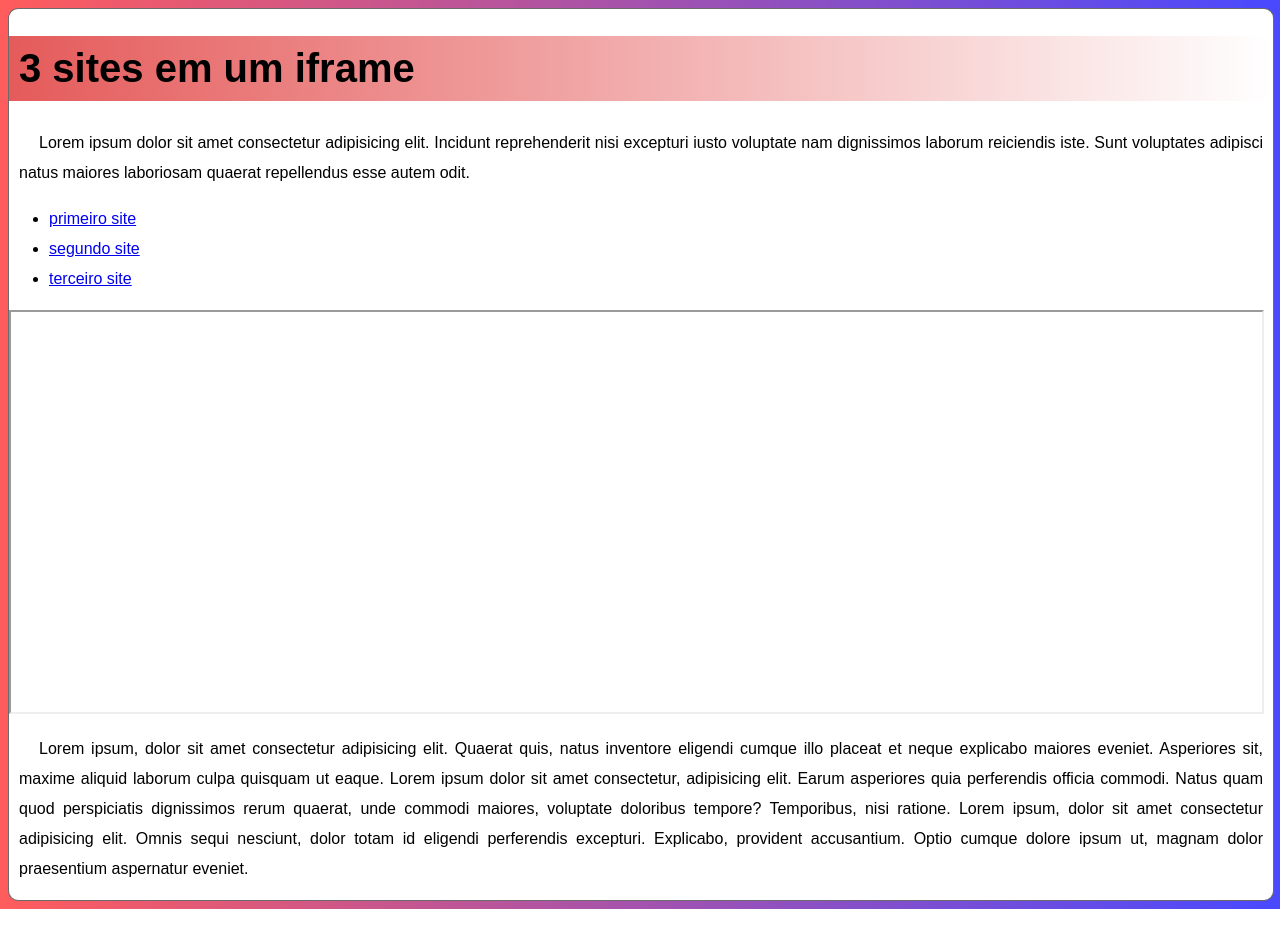
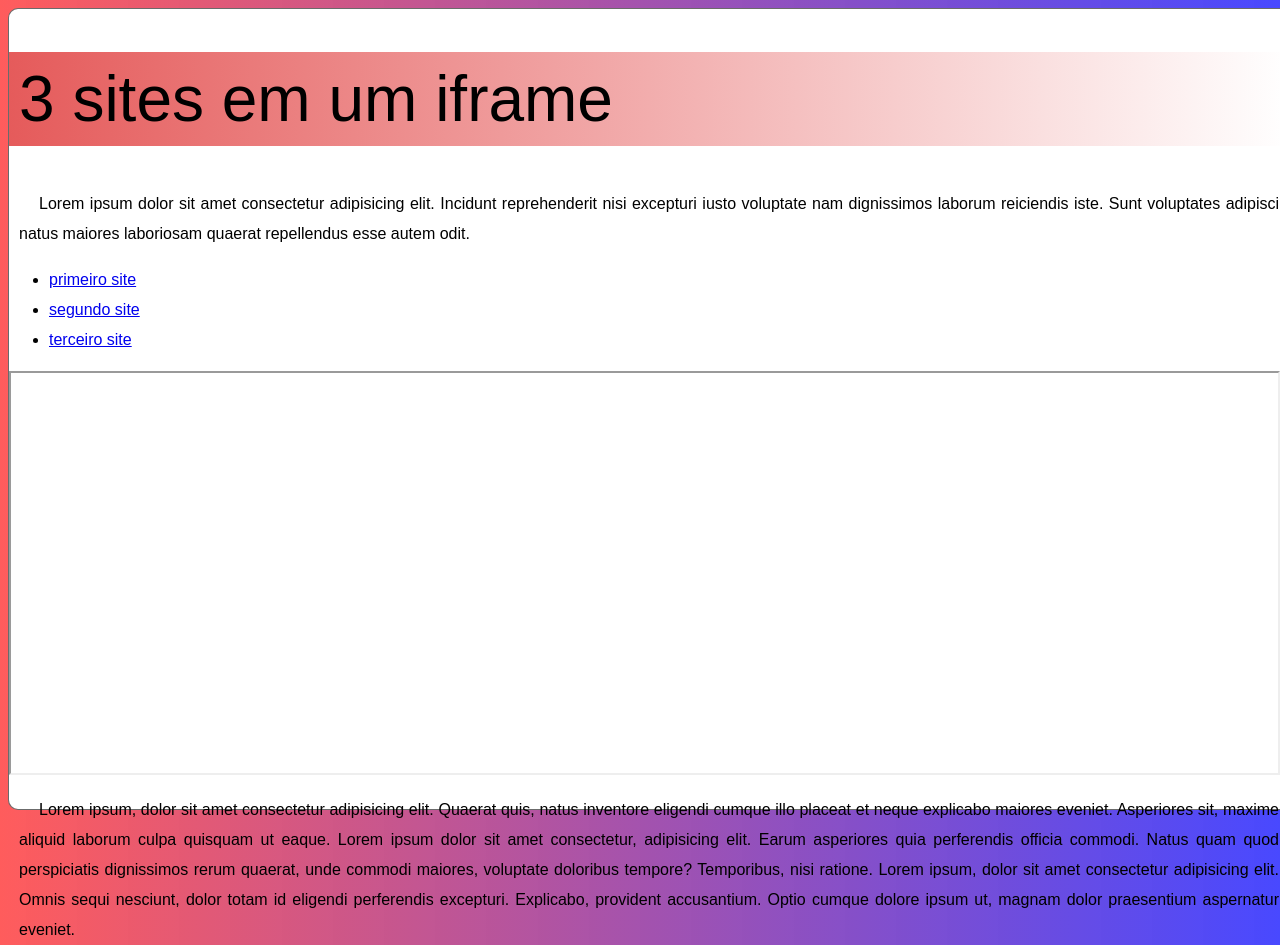
Before and after one commit to joaom4rco/html_css, a plain HTML site: page exercicios/exe24/treino.html in a window 1280 px wide. Before the commit the page ends 909 px from the top, so only its background shows below. Drawn offline with Linux system fonts and the light colour scheme.

Commit message:
melhorias

```diff
--- a/exercicios/exe24/treino.html
+++ b/exercicios/exe24/treino.html
@@ -8,9 +8,12 @@
         body {
             font-family: Arial, Helvetica, sans-serif;
             background-image: linear-gradient(90deg, rgba(255, 34, 34, 0.737), rgba(37, 37, 255, 0.836));
+            height: 100vh;
+            width: 100vw;
         }
         main{
-           min-width: 100%;
+            width: 100vw;
+            height: 100vh;
             margin: auto;
             background-color: #fff;
             border-radius: 10px;
@@ -19,7 +22,8 @@
         main h1 {
             background-image: linear-gradient(to right, rgb(229, 91, 91), transparent);
             padding: 10px;
-            font-size: 2.5em;
+            font-size: 5vw;
+            font-weight: 100;
         }
         main p {
             text-align: justify;
```
